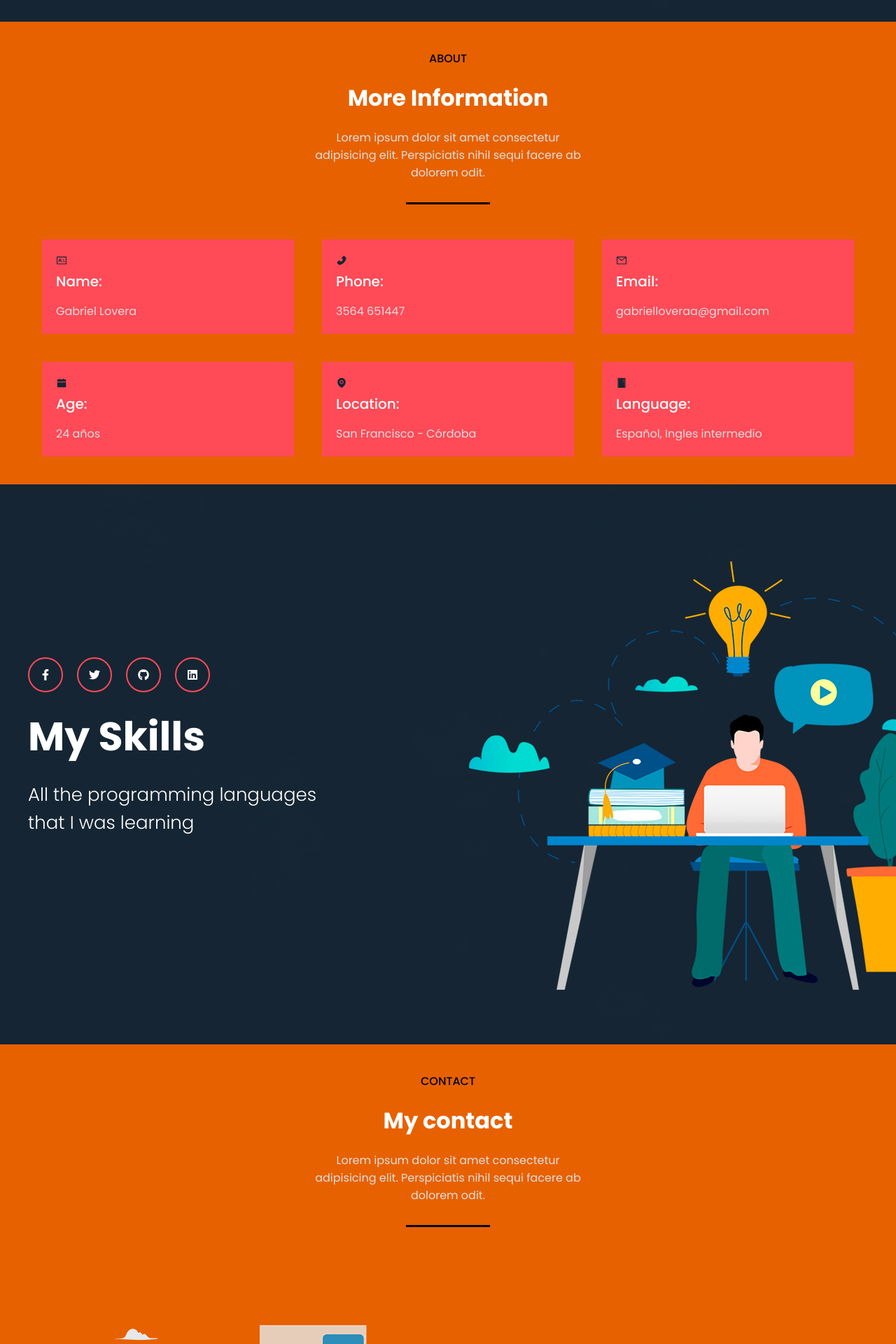
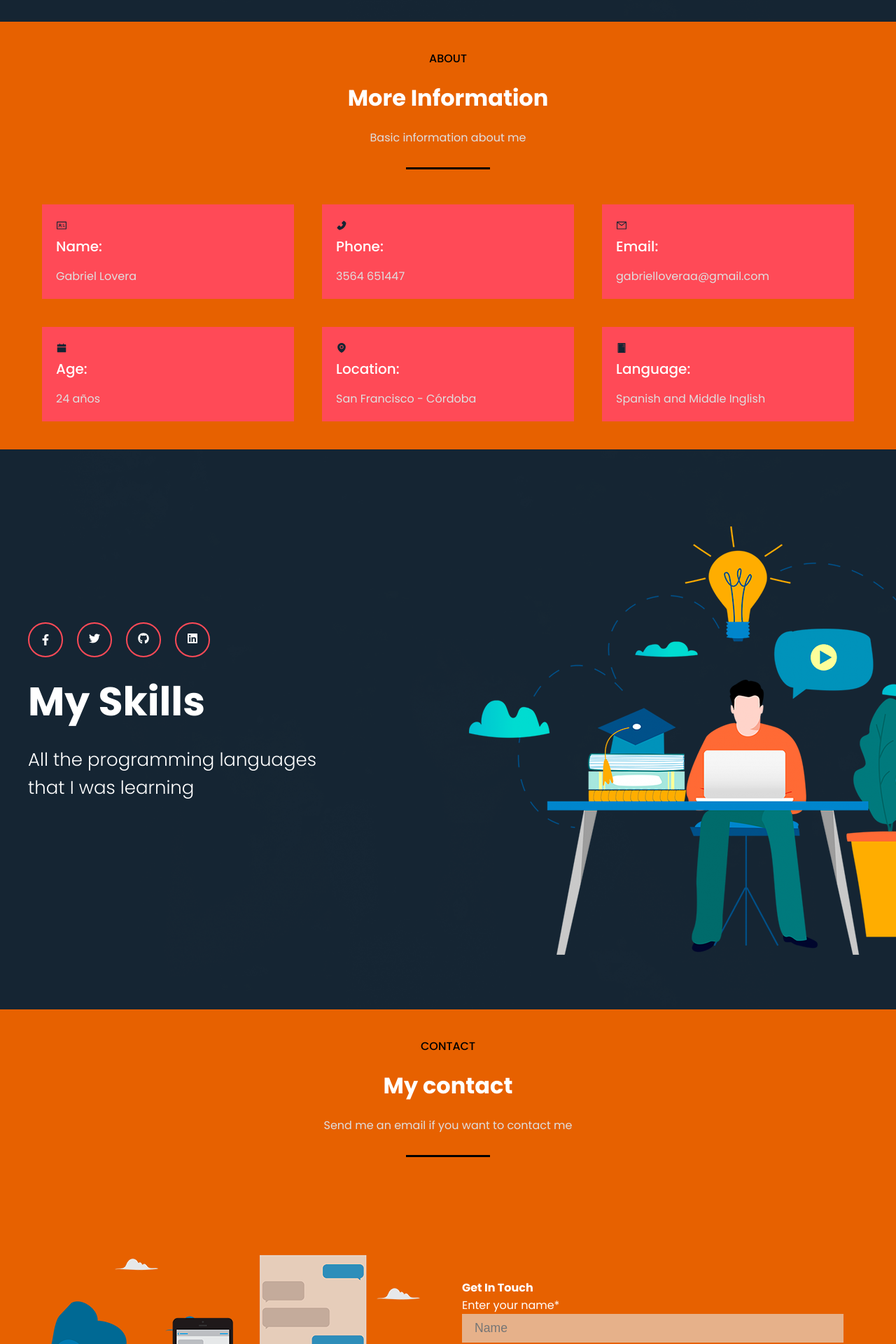
Before and after one commit to gabi-lovera/my-page, a React (Create React App) app in the folder myapp/: page / in a window 1280 px wide. Shown: the part 769-2689 px from the top of the page at 70% size. Built offline with nearby package versions, Linux system fonts and the light colour scheme.

Commit message:
start skill progress

```diff
--- a/myapp/src/App.css
+++ b/myapp/src/App.css
@@ -274,3 +274,8 @@ width: 50%;
     padding-top: 15px;
     color: #ff4a57;
   }
+
+  a{
+    text-decoration: none;
+    color: #fff;
+  }
--- a/myapp/src/components/About.js
+++ b/myapp/src/components/About.js
@@ -38,7 +38,7 @@ export const About = () => {
           id: 3,
           icon: <AiTwotoneBook />,
           heading: "Language:",
-          text: "Español, Ingles intermedio",
+          text: "Spanish and Middle Inglish",
         }
       ]);
     return (
@@ -49,8 +49,7 @@ export const About = () => {
               <h3 className="heading">ABOUT</h3>
               <h1 className="mainHeader">More Information</h1>
               <p className="mainContent">
-                Lorem ipsum dolor sit amet consectetur adipisicing elit.
-                Perspiciatis nihil sequi facere ab dolorem odit.
+                Basic information about me
               </p>
               <div className="commonBorder"></div>
             </div>
@@ -68,6 +67,7 @@ export const About = () => {
             </div>
           </div>
         </div>
+        <a name="Skill"></a>
       </div>
     );
 }
--- a/myapp/src/components/Banner.js
+++ b/myapp/src/components/Banner.js
@@ -3,7 +3,9 @@ import {FaFacebookF,FaGithub,FaLinkedin,FaTwitter} from "react-icons/fa"
 export const Banner = () => {
 
   return (
+
       <header className="header">
+        <a name="Home"></a>
         <div className="container">
           <div className="row">
             <div className="col-6">
@@ -44,6 +46,7 @@ export const Banner = () => {
             </div>
           </div>
         </div>
+        <a name="About"></a>
       </header>
     );
 
--- a/myapp/src/components/Contact.js
+++ b/myapp/src/components/Contact.js
@@ -5,15 +5,17 @@ export const Contact = () => {
         {}
     )
     return (
+
       <div className="contact">
+
         <div className="container">
           <div className="main__header">
             <div className="common">
+
               <h3 className="heading">CONTACT</h3>
               <h1 className="mainHeader">My contact</h1>
               <p className="mainContent">
-                Lorem ipsum dolor sit amet consectetur adipisicing elit.
-                Perspiciatis nihil sequi facere ab dolorem odit.
+              Send me an email if you want to contact me
               </p>
               <div className="commonBorder"></div>
             </div>
--- a/myapp/src/components/Nav.js
+++ b/myapp/src/components/Nav.js
@@ -12,22 +12,22 @@ export const Nav = () => {
             </ul>
             <ul className="navbar__right">
               <li>
-                <a href="">Home</a>
+                <a href="#Home">Home</a>
               </li>
               <li>
-                <a href="">About</a>
+                <a href="#About">About</a>
               </li>
               <li>
-                <a href="">Skill</a>
+                <a href="#Skill">Skill</a>
               </li>
               <li>
-                <a href="">Portfolio</a>
+                <a href="#Home">Portfolio</a>
               </li>
               <li>
-                <a href="">Blog</a>
+                <a href="#Home">Blog</a>
               </li>
               <li>
-                <a href="">Contact</a>
+                <a href="#Contact">Contact</a>
               </li>
             </ul>
           </div>
--- a/myapp/src/components/Skills.js
+++ b/myapp/src/components/Skills.js
@@ -14,18 +14,28 @@ export const Skills = () => {
                       <FaFacebookF />
                     </li>
                     <li>
+                      <a href="https:www.google.com" target="_blank">
                         <FaTwitter />
+                      </a>
                     </li>
                     <li>
+                      <a href="https:www.github.com/Gabsl09" target="_blank">
                         <FaGithub />
+                      </a>
                     </li>
                     <li>
+                      <a
+                        href="https:www.linkedin.com/in/gabriellovera"
+                        target="_blank"
+                      >
                         <FaLinkedin />
+                      </a>
                     </li>
                   </ul>
                   <h1>My Skills</h1>
                   <p>
-                  All the programming languages<br />
+                    All the programming languages
+                    <br />
                     that I was learning
                   </p>
                 </div>
@@ -38,8 +48,10 @@ export const Skills = () => {
             </div>
           </div>
         </div>
+        <a name="Contact"></a>
       </header>
-    )
+    );
+
 }
 
 export default Skills;
```
Lines whose indentation alone changed are shown as unchanged.
